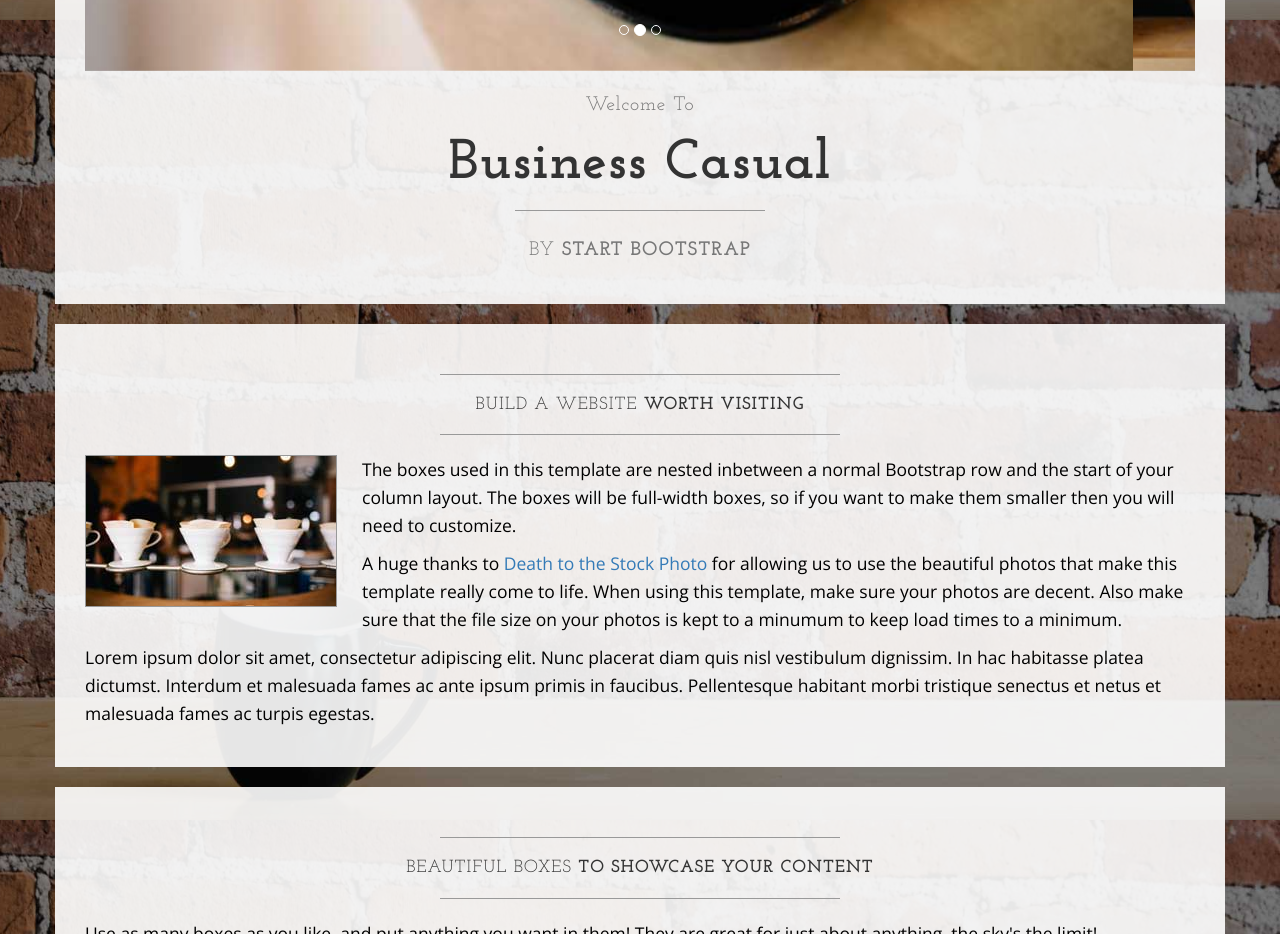
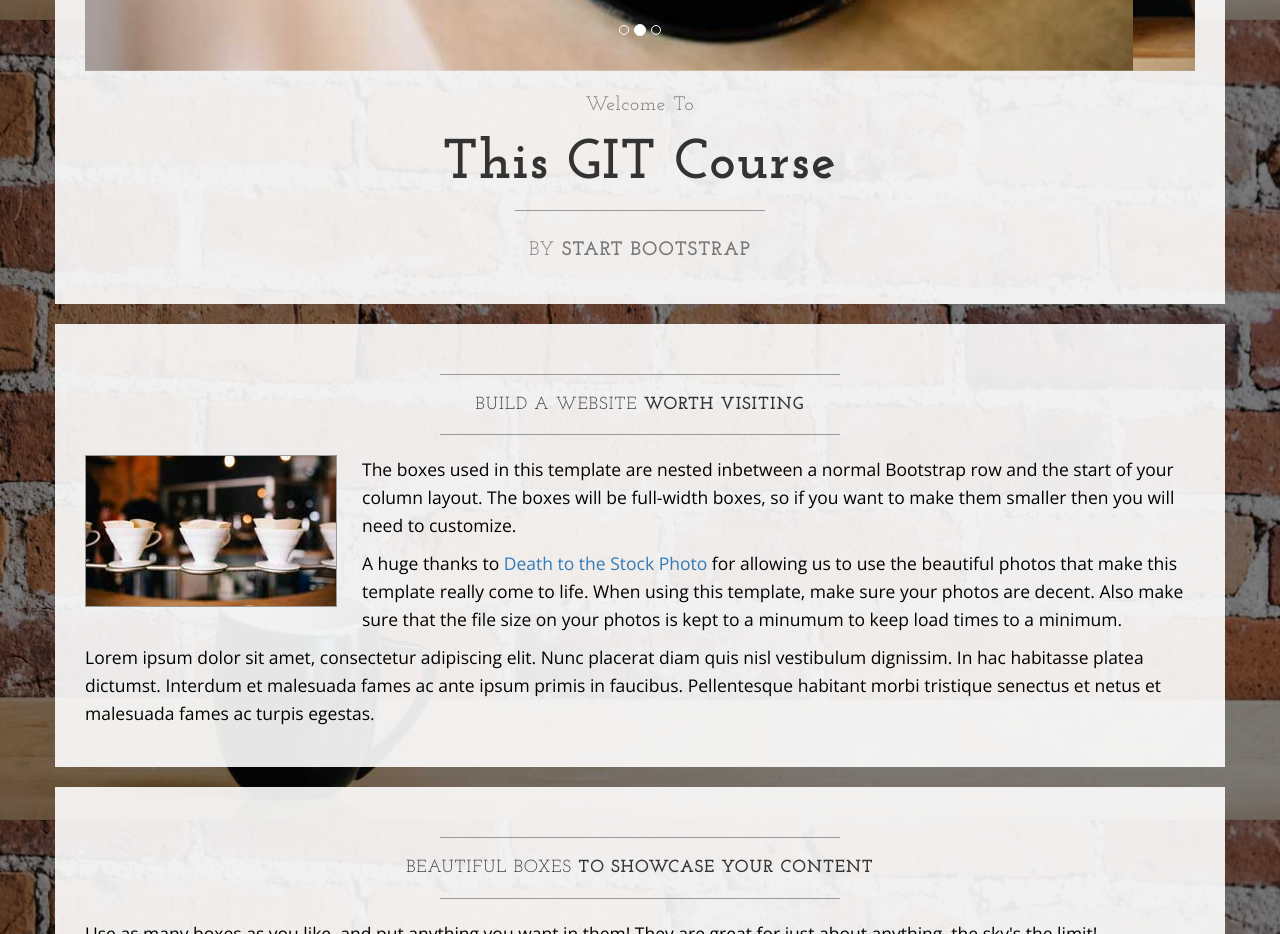
Before and after one commit to OneforIndia/SKYGITCourse, a plain HTML site: page index.html in a window 1280 px wide. Shown: the part 780-1714 px from the top of the page. Drawn offline with nearby package versions, Linux system fonts and the light colour scheme.

Commit message:
Changed items after caris

```diff
--- a/index.html
+++ b/index.html
@@ -108,7 +108,7 @@
                     <h2 class="brand-before">
                         <small>Welcome to</small>
                     </h2>
-                    <h1 class="brand-name">Business Casual</h1>
+                    <h1 class="brand-name">this GIT Course</h1>
                     <hr class="tagline-divider">
                     <h2>
                         <small>By
```
